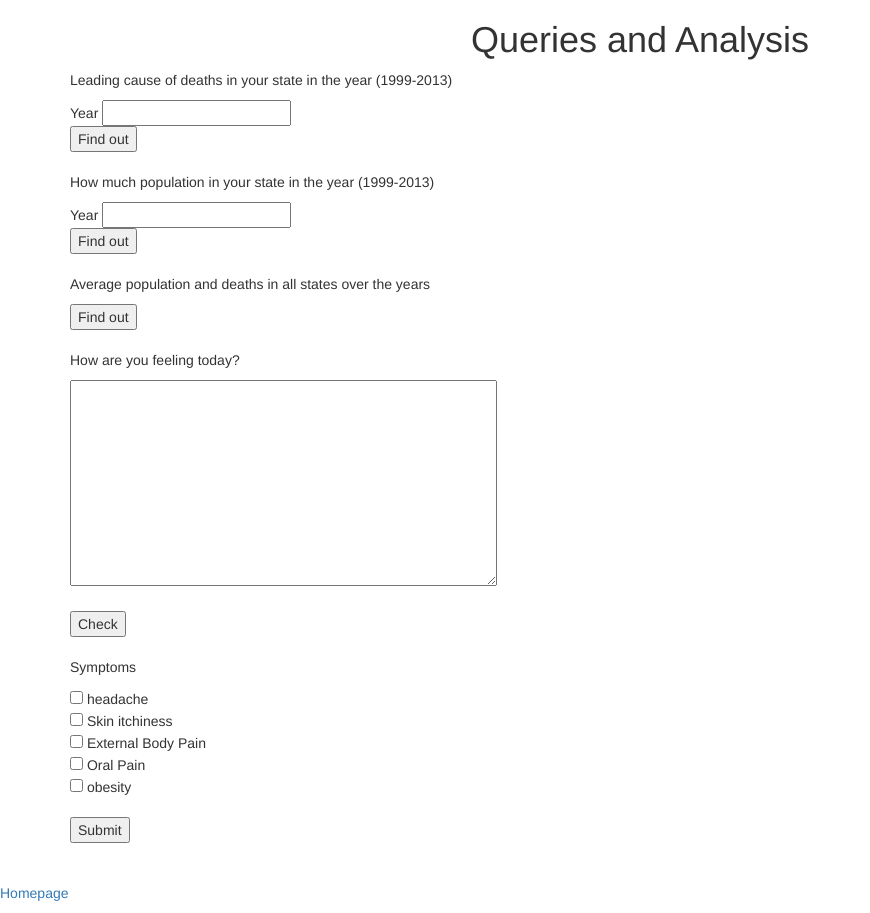
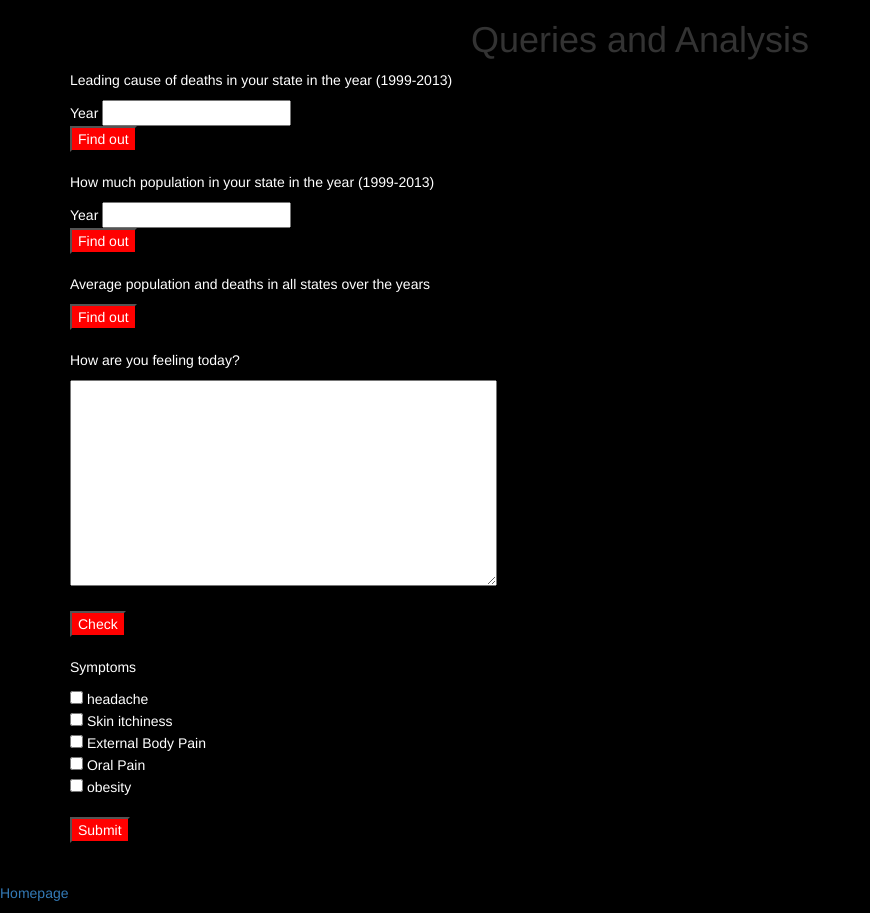
Before and after one commit to cyang87/cs411_project, a Django app: template cs411_app/templates/analyze.html in a window 1280 px wide. Shown: the whole page, without its empty margins (0-870 px from the left). Run offline with Django 3.2, Linux system fonts and the light colour scheme; the template is opened without the code that fills it, so the values that code supplies are empty; some libraries are stand-ins or nearby versions.

Commit message:
UI for all pages

```diff
--- a/cs411_app/templates/analyze.html
+++ b/cs411_app/templates/analyze.html
@@ -12,7 +12,7 @@
 </head>
 
 
-<body>
+<body style="background-color:black;">
 
 <div class="container">
     <h1 class="text-center"> Queries and Analysis </h1>
@@ -20,7 +20,7 @@
 
 <div class="container" style="align: center">
     <div>
-        <form action="http://localhost:8000/analyze/" method="POST">
+        <form action="http://localhost:8000/analyze/" method="POST" style="color:white;">
 
             <input type="hidden" name="query_num" value="1"/>
             <input type="hidden" name="user_id" value="{{user_id}}"/>
@@ -28,10 +28,10 @@
             <div>
                 <p>Leading cause of deaths in your state in the year (1999-2013) </p>
                 Year
-                <input name="leadyear" id="leadyear" type="number" required>
+                <input name="leadyear" id="leadyear" type="number" required style="color:black;">
             </div>
 
-            <input type="submit" value="Find out"/>
+            <input type="submit" value="Find out" style="background-color: red"/>
 
         </form>
     </div>
@@ -54,7 +54,7 @@
     </div>
 
     <div>
-        <form action="http://localhost:8000/analyze/" method="POST">
+        <form action="http://localhost:8000/analyze/" method="POST" style="color:white;">
 
             <input type="hidden" name="query_num" value="2"/>
             <input type="hidden" name="user_id" value="{{user_id}}"/>
@@ -62,10 +62,10 @@
             <div>
                 <p>How much population in your state in the year (1999-2013)</p>
                 Year
-                <input name="leadyear" id="leadyear" type="number" required>
+                <input name="leadyear" id="leadyear" type="number" style="color:black;">
             </div>
 
-            <input type="submit" value="Find out"/>
+            <input type="submit" value="Find out" style="background-color: red"/>
 
         </form>
     </div>
@@ -88,7 +88,7 @@
     </div>
 
     <div>
-        <form action="http://localhost:8000/analyze/" method="POST">
+        <form action="http://localhost:8000/analyze/" method="POST" style="color:white;">
 
             <input type="hidden" name="query_num" value="3"/>
             <input type="hidden" name="user_id" value="{{user_id}}"/>
@@ -97,7 +97,7 @@
                 <p>Average population and deaths in all states over the years</p>
             </div>
 
-            <input type="submit" value="Find out"/>
+            <input type="submit" value="Find out" style="background-color: red"/>
 
         </form>
     </div>
@@ -120,19 +120,19 @@
     </div>
 
     <div>
-        <form action="http://localhost:8000/analyze/" method="POST">
+        <form action="http://localhost:8000/analyze/" method="POST" style="color:white;">
 
             <input type="hidden" name="query_num" value="4"/>
             <input type="hidden" name="user_id" value="{{user_id}}"/>
 
             <div>
                 <p>How are you feeling today?</p>
-                <textarea name="symptoms" id="symptoms" rows="10" cols="50" required>
+                <textarea name="symptoms" id="symptoms" rows="10" cols="50" required style="color:black;">
             </textarea>
             </div>
             <br>
 
-            <input type="submit" value="Check"/>
+            <input type="submit" value="Check" style="background-color: red"/>
         </form>
     </div>
 
@@ -154,7 +154,7 @@
     <br>
 
     <div>
-      <form action="http://localhost:8000/symptoms/" method="POST">
+      <form action="http://localhost:8000/symptoms/" method="POST" style="color:white;">
         <div>
             <p>Symptoms</p>
           <input type="checkbox" name="symptom1" id="symptom1" value="headache"> headache <br>
@@ -164,7 +164,7 @@
           <input type="checkbox" name="symptom3" id="symptom5" value="obesity"> obesity <br>
         </div>
         <br>
-        <input type="submit" value="Submit"/>
+        <input type="submit" value="Submit" style="background-color: red"/>
       </form>
     </div>
 </div>
```
